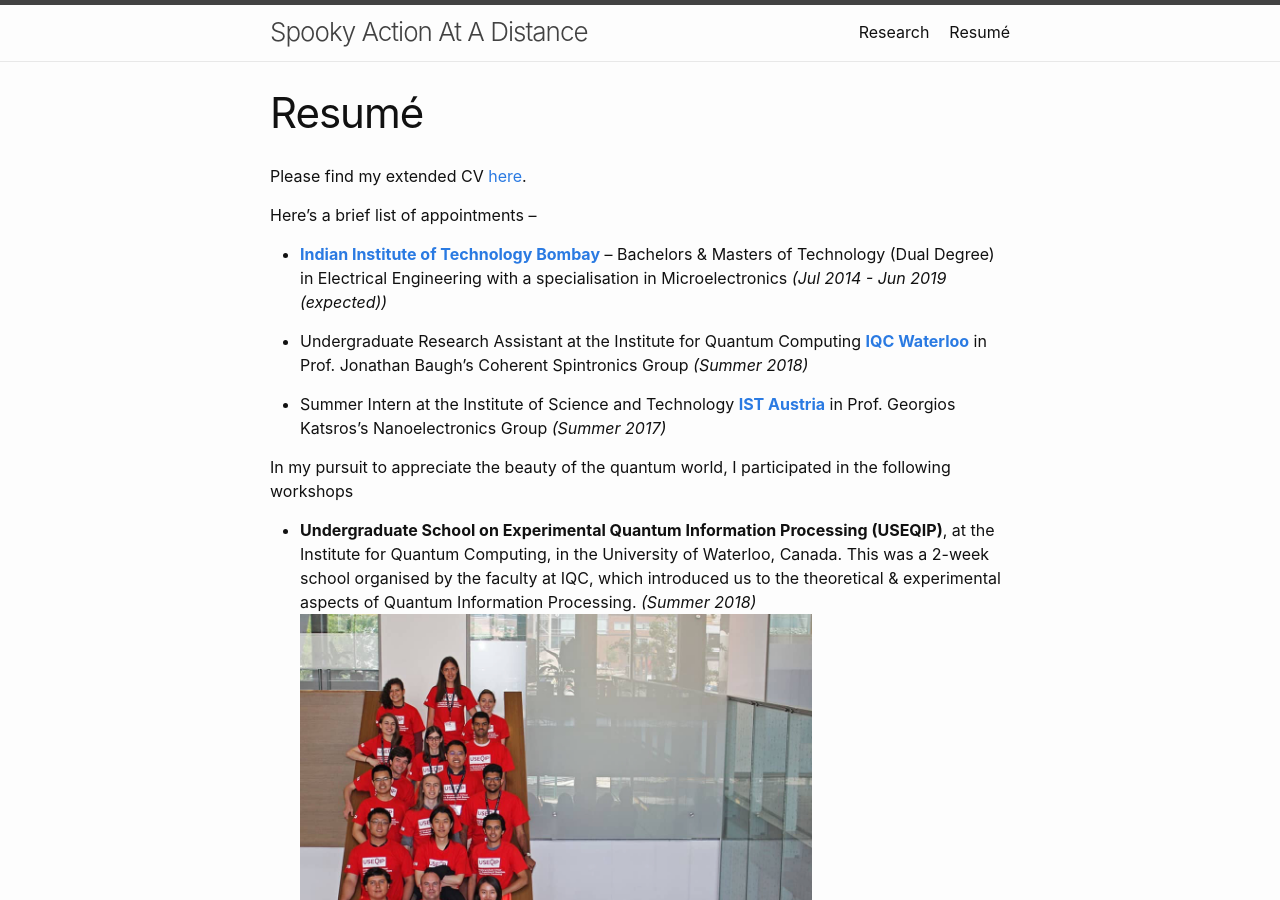
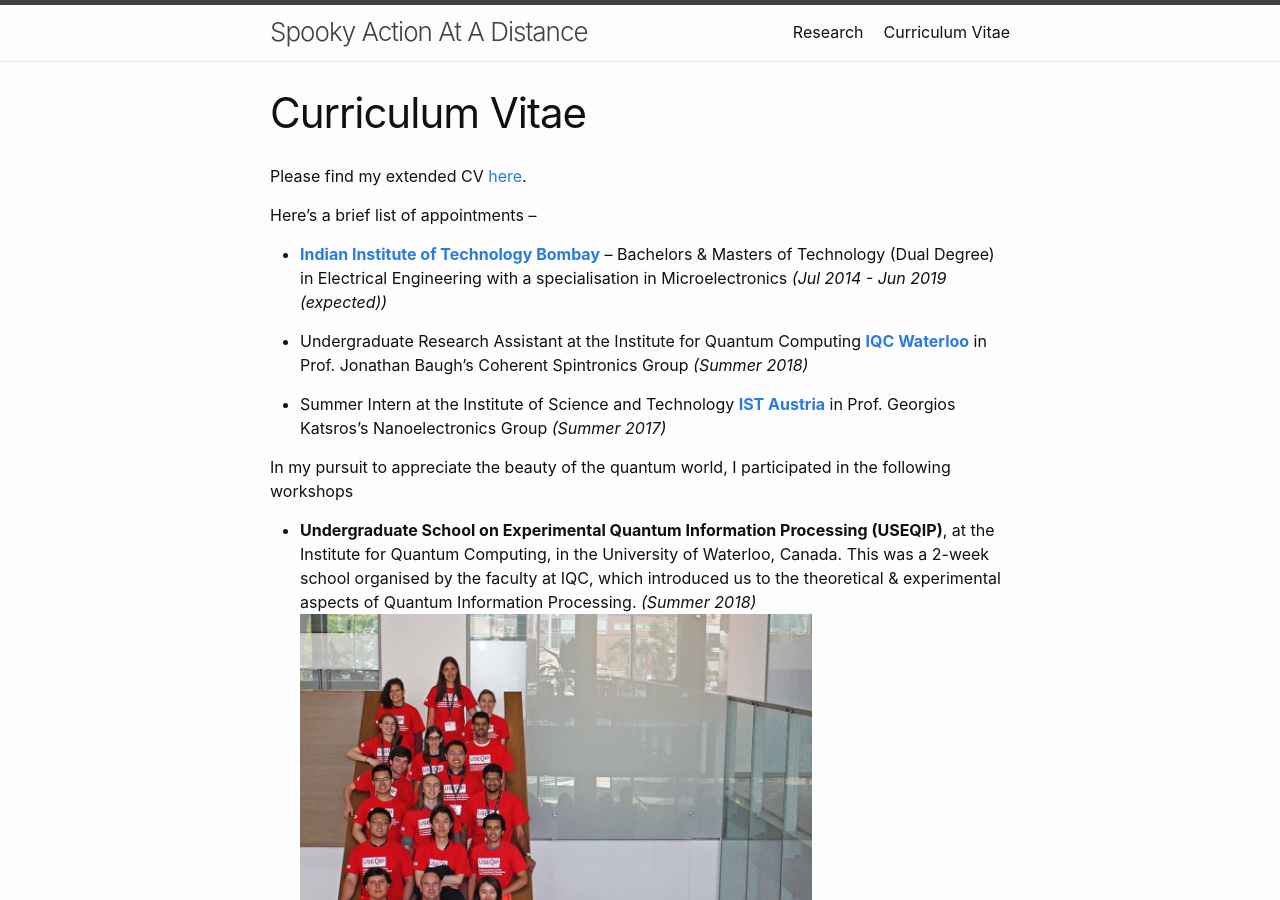
Before and after one commit to praveen5/praveen5.github.io, a Jekyll site: the page built from resume.md, in a window 1280 px wide and 900 px high. Built offline with Jekyll 4.4.1, drawn with Linux system fonts in a browser that asks for light colours.

Commit message:
Update resume.md

```diff
--- a/resume.md
+++ b/resume.md
@@ -1,6 +1,6 @@
 ---
 layout: page
-title: Resumé
+title: Curriculum Vitae
 permalink: /resume/
 ---
 
```
